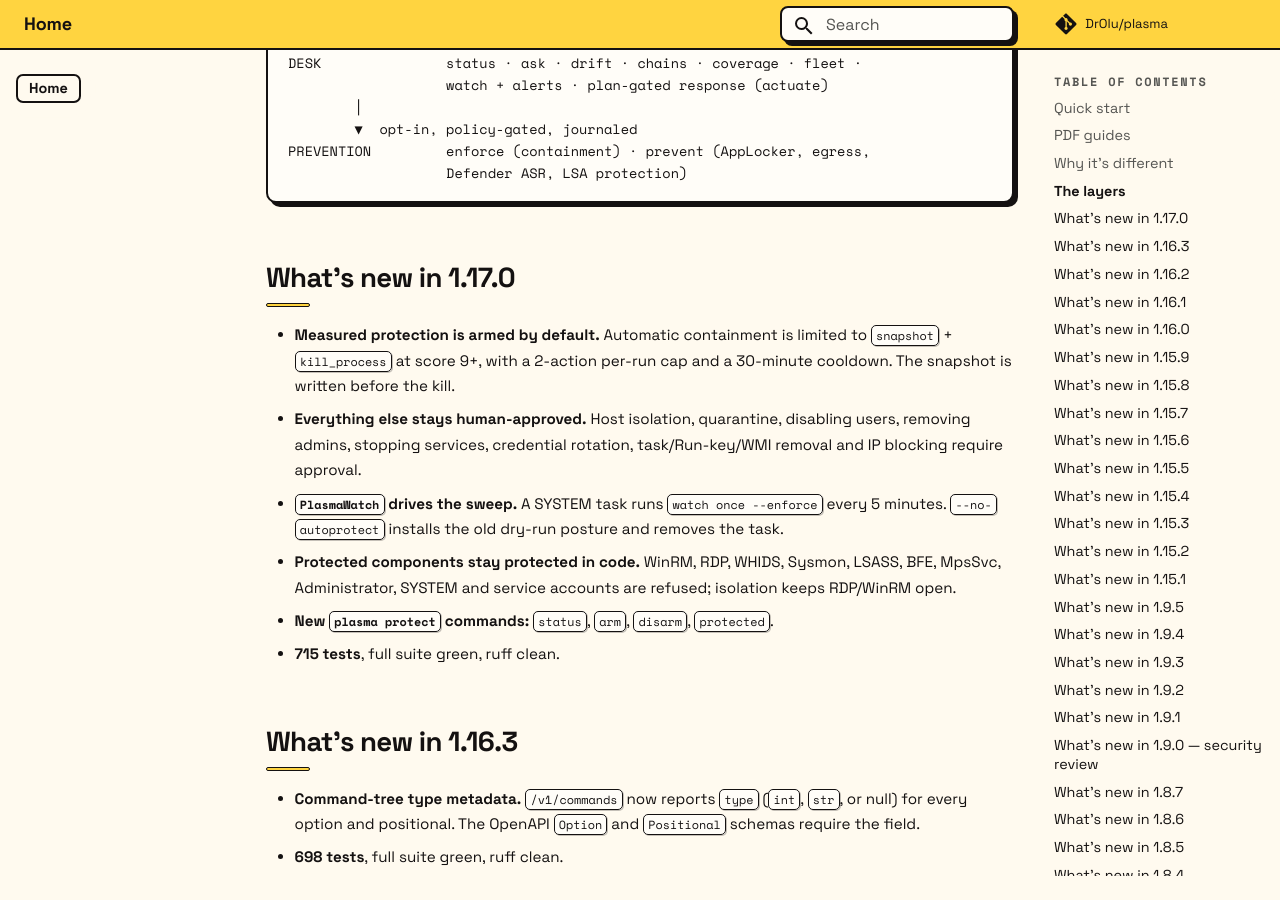
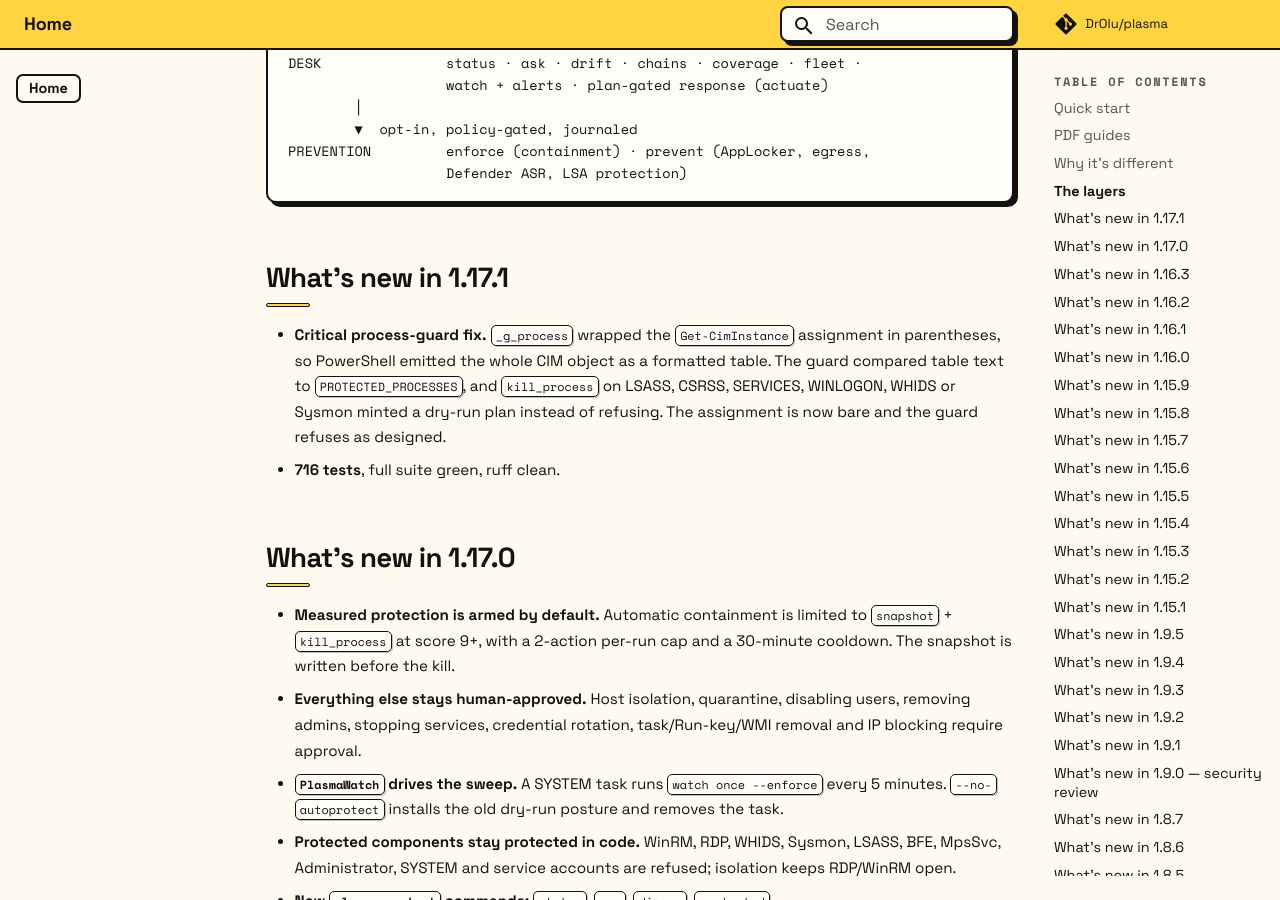
Before and after one commit to DrOlu/plasma, an MkDocs documentation site: the page built from docs/index.md, in a window 1280 px wide and 900 px high, scrolled down 3153 px. Built offline with MkDocs 1.6.1 and Material for MkDocs 9.7.7, drawn with Linux system fonts in a browser that asks for light colours; comment, search, counter and statistics services are not loaded; some of the changed text lies outside the part shown.

Commit message:
fix(actuate): refuse protected process names in kill_process

````diff
--- a/docs/index.md
+++ b/docs/index.md
@@ -1,18 +1,18 @@
 <div class="raft-hero" markdown="0">
-<p class="raft-eyebrow">Windows EDR &middot; v1.17.0</p>
+<p class="raft-eyebrow">Windows EDR &middot; v1.17.1</p>
 <h1>No log lake.<br>No cloud.<br>No blind trust.</h1>
 <p class="raft-lede">Plasma keeps the telemetry on the box, answers questions with a
 121M on-device model, and makes every response named, journaled, and reversible.
 The endpoint can explain itself &mdash; without shipping its diary anywhere.</p>
 <div class="raft-actions">
 <a class="raft-btn primary" href="getting-started/">Get started</a>
-<a class="raft-btn" href="https://github.com/DrOlu/plasma/releases/latest">Download v1.17.0</a>
+<a class="raft-btn" href="https://github.com/DrOlu/plasma/releases/latest">Download v1.17.1</a>
 <a class="raft-btn" href="agent-native/">Agent-native operation</a>
 </div>
 <div class="raft-badges">
 <span class="raft-badge">94.6% rollup coverage</span>
 <span class="raft-badge">13 reversible actions</span>
-<span class="raft-badge">715 tests</span>
+<span class="raft-badge">716 tests</span>
 <span class="raft-badge">Signed MSI + SHA256SUMS</span>
 </div>
 </div>
@@ -111,6 +111,16 @@ DESK               status · ask · drift · chains · coverage · fleet ·
 PREVENTION         enforce (containment) · prevent (AppLocker, egress,
                    Defender ASR, LSA protection)
 ```
+
+## What's new in 1.17.1
+
+- **Critical process-guard fix.** `_g_process` wrapped the
+  `Get-CimInstance` assignment in parentheses, so PowerShell emitted the
+  whole CIM object as a formatted table. The guard compared table text to
+  `PROTECTED_PROCESSES`, and `kill_process` on LSASS, CSRSS, SERVICES,
+  WINLOGON, WHIDS or Sysmon minted a dry-run plan instead of refusing.
+  The assignment is now bare and the guard refuses as designed.
+- **716 tests**, full suite green, ruff clean.
 
 ## What's new in 1.17.0
 
--- a/plasma/__init__.py
+++ b/plasma/__init__.py
@@ -1,5 +1,5 @@
 """Plasma — agent-based EDR bundle with a frozen neuralOS instance."""
 
-__version__ = "1.17.0"
+__version__ = "1.17.1"
 PRODUCT = "Plasma"
 SCHEMA_VERSION = 1
--- a/pyproject.toml
+++ b/pyproject.toml
@@ -4,7 +4,7 @@ build-backend = "setuptools.build_meta"
 
 [project]
 name = "plasma-edr"
-version = "1.17.0"
+version = "1.17.1"
 description = "Plasma — an agent-based EDR bundle: Sentinel detection layer + a frozen neuralOS instance"
 readme = "README.md"
 requires-python = ">=3.9"
````
Also changed, not shown: CHANGELOG.md (+15 -0 lines), docs/changelog.md (+12 -0 lines), website/index.html (+8 -8 lines), 6 other files.
